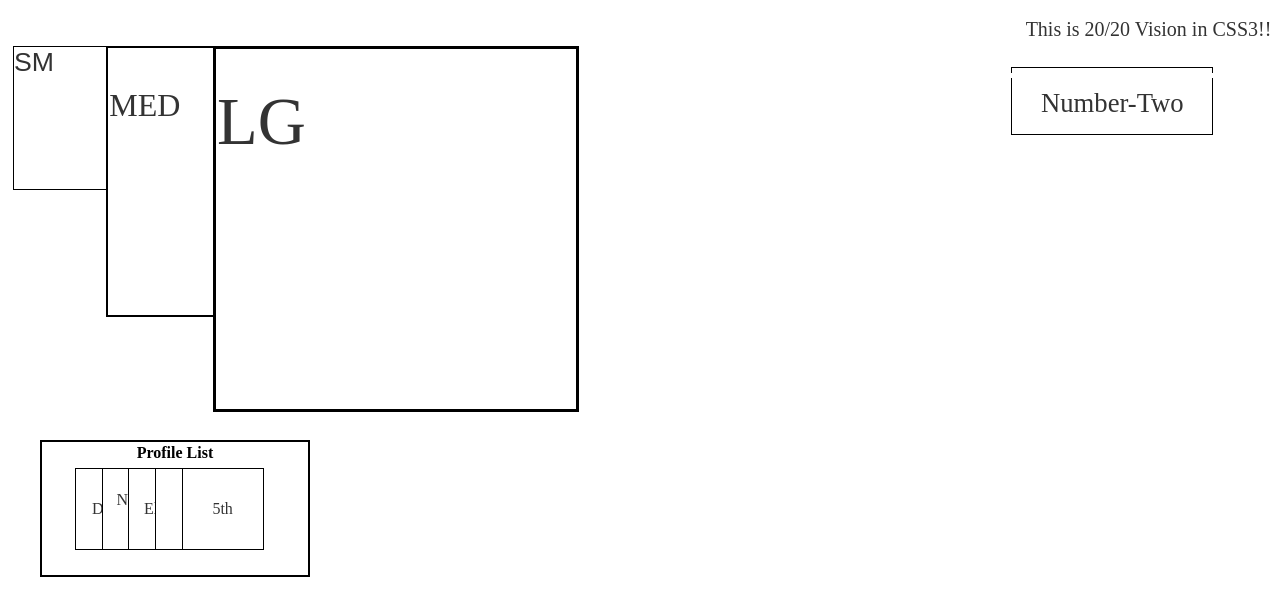
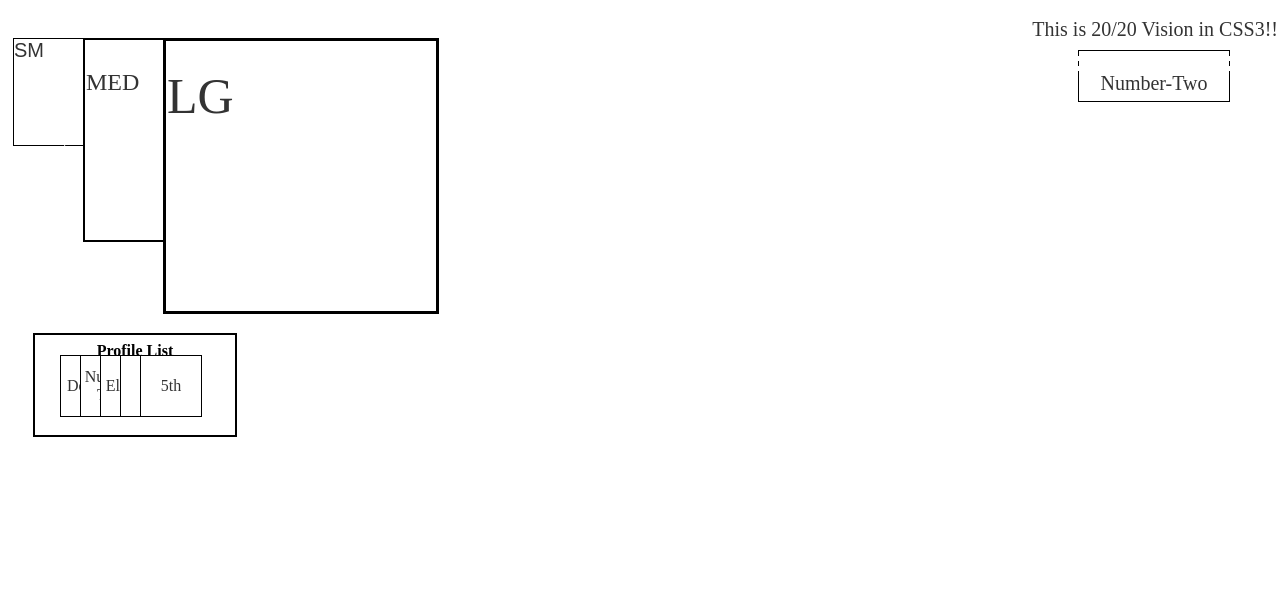
Before and after one commit to Youniform/Garden, a plain HTML site: page number-two.html in a window 1280 px wide. Shown: the top 616 px of the page. Drawn offline with Linux system fonts and the light colour scheme.

Commit message:
changed pt to px for everything, modified profile-list element and ul on the ellipses version

```diff
--- a/css/default.css
+++ b/css/default.css
@@ -23,15 +23,15 @@ ul, li{
 }
 
 .profile-list {
-	width:150pt;
+	width:150px;
 	height:auto;
-	padding:10pt;
+	padding:10px;
 	position:fixed;
 	background:#fff;
 	z-index:5;
 	display:block;
-	right:20pt;
-	top:150pt;
+	right:20px;
+	top:150px;
 	border: 2px solid #333;
 }
 
@@ -48,7 +48,7 @@ ul, li{
 }
 
 #number-two:hover {
-	width:150pt;
+	width:150px;
 	background:#333;
 	color:#fff;
 }
@@ -85,22 +85,22 @@ ul, li{
 }
 
 #profile-ul li {
-	height:50pt;
-	width:50pt;
+	height:50px;
+	width:50px;
 	border:1px solid #333;
 	display:flex;
 	flex-direction: column;
 	align-items:center;
 	justify-content:center;
 	text-align:center;
-	margin-top:5pt;
-	padding:5pt;
+	margin-top:5px;
+	padding:5px;
 }
 
 .container-small {
-	width: 100pt;
-	height:100pt;
-	padding:3pt;
+	width: 100px;
+	height:100px;
+	padding:3px;
 	border:1px solid black;
 	box-type:border-box;
 	-webkit-box-type:border-box;
@@ -108,9 +108,9 @@ ul, li{
 }
 
 .container-med {
-	width:200pt;
-	height:200pt;
-	padding:7pt;
+	width:200px;
+	height:200px;
+	padding:7px;
 	border:2px solid black;
 	box-type:border-box;
 	-webkit-box-type:border-box;
@@ -118,10 +118,10 @@ ul, li{
 }
 
 .container-large {
-	width:250pt;
-	height:250pt;
+	width:250px;
+	height:250px;
 	border:3px solid black;
-	padding:10pt;
+	padding:10px;
 	box-type:border-box;
 	-webkit-box-type:border-box;
 	-moz-box-type:border-box;
@@ -145,8 +145,8 @@ ul, li{
 .break {
 	width:100%;
 	height:5px;
-	margin-top:5pt;
-	margin-bottom:5pt;
+	margin-top:5px;
+	margin-bottom:5px;
 	background:black;
 	position:relative;
 }
@@ -162,11 +162,11 @@ ul, li{
 
 .profile {
 	position:fixed;
-	width:100pt;
-	height:55pt;
+	width:100px;
+	height:55px;
 	border:1px solid black;
-	top:5pt;
-	left:5pt;
+	top:5px;
+	left:5px;
 	color: brown;
 	background:#fff;
 	text-align:center;
@@ -181,7 +181,7 @@ ul, li{
 }
 
 .little-font {
-	font-size: 7pt;
+	font-size: 7px;
 }
 
 #second-specific-inner {
@@ -223,13 +223,13 @@ ul, li{
 #third-specific:hover > span, #third-specific:focus > span {
 	opacity:1;
 	color:orange;
-	font-size: 18pt;
+	font-size: 18px;
 	bottom:0;
 }
 
 .blank-space {
 	width:100%;
-	height:10pt;
+	height:10px;
 	display:block;
 	position:relative;
 }
--- a/css/ellipses.css
+++ b/css/ellipses.css
@@ -16,10 +16,10 @@
 }
 
 .container-small {
-	width: 100pt;
-	height:100pt;
+	width: 100px;
+	height:100px;
 	border-radius:25%;
-	padding:3pt;
+	padding:3px;
 	border:1px solid black;
 	box-type:border-box;
 	-webkit-box-type:border-box;
@@ -27,10 +27,10 @@
 }
 
 .container-med {
-	width:200pt;
-	height:200pt;
+	width:200px;
+	height:200px;
 	border-radius:50%;
-	padding:7pt;
+	padding:7px;
 	border:2px solid black;
 	background-color:#68e35f;
 	color:#fff;
@@ -40,18 +40,18 @@
 }
 
 .container-large {
-	width:250pt;
-	height:250pt;
+	width:250px;
+	height:250px;
 	border:3px solid #6471ed;
 	background-color:#6471ed;
 	border-radius:50%;
-	padding:10pt;
+	padding:10px;
 	box-type:border-box;
 	-webkit-box-type:border-box;
 	-moz-box-type:border-box;
 	position:absolute;
-	right:20pt;
-	top:100pt;
+	right:20px;
+	top:100px;
 }
 
 .responsive-img {
@@ -72,8 +72,8 @@
 .break {
 	width:100%;
 	height:5px;
-	margin-top:5pt;
-	margin-bottom:5pt;
+	margin-top:5px;
+	margin-bottom:5px;
 	background:black;
 	position:relative;
 }
@@ -89,12 +89,12 @@
 
 .profile {
 	position:fixed;
-	width:100pt;
-	height:75pt;
+	width:100px;
+	height:75px;
 	border-radius:50%;
 	border:1px solid black;
-	top:5pt;
-	left:5pt;
+	top:5px;
+	left:5px;
 	color: brown;
 	background:#fff;
 	text-align:center;
@@ -109,9 +109,69 @@
 	content: "Ellipses";
 }
 
+.profile-list {
+	width:100px;
+	height: 100px;
+	position:fixed;
+	background:#fff;
+	display:block;
+	left:20px;
+	top:300px;
+	border: 2px solid #333;
+	border-radius: 50px;
+}
+.profile-list h4 {
+	margin-top: 40px;
+}
+
+.profile-list ul {
+	margin-top: 50px;
+}
+
+#profile-ul {
+	overflow-y: hidden;
+	padding-left: 10px;
+    -webkit-transition: max-height 1s;
+    -moz-transition: max-height 1s;
+    -ms-transition: max-height 1s;
+    -o-transition: max-height 1s;
+    transition: max-height 1s;
+    overflow: hidden;
+    max-height: 0;
+}
+
+.profile-list:hover > #profile-ul {
+	max-height: 300px;
+}
+#profile-ul li {
+	height:80px;
+	width:80px;
+	border:2px solid #333;
+	display:flex;
+	flex-direction: column;
+	align-items:center;
+	justify-content:center;
+	text-align:center;
+	margin-top:5px;
+	border-radius: 40px;
+	z-index: 4;
+}
+#default:hover {
+	border: 2px solid blue;
+}
+
+#number-two:hover {
+	border: 2px solid red;
+}
+
+#ellipses:hover {
+	border:  2px solid green;
+}
+
 .little-font {
-	font-size: 7pt;
+	font-size: 7px;
 }
+
 
 #specific-biggest-inner {
 	border:none;
@@ -120,16 +180,16 @@
 }
 
 #specific-biggest-inner::after {
-	height:40pt;
-	font-size:20pt;
+	height:40px;
+	font-size:20px;
 	width:120p5;
 	position:absolute;
 	z-index:10;
-	left:70pt;
+	left:70px;
 	color:#fff;
 	content:"L a r g e s T";
 	text-align:center;
-	line-height:20pt;
+	line-height:20px;
 	opacity:1;
 	text-shadow:5px 5px #3946bf;
 }
@@ -171,13 +231,13 @@
 #third-specific:hover > span, #third-specific:focus > span {
 	opacity:1;
 	color:orange;
-	font-size: 18pt;
+	font-size: 18px;
 	bottom:0;
 }
 
 .blank-space {
 	width:100%;
-	height:10pt;
+	height:10px;
 	display:block;
 	position:relative;
 }
--- a/css/number-two.css
+++ b/css/number-two.css
@@ -17,13 +17,13 @@ ul li, ul a li, ul {
 	font-size:20px;
 	color:#333;
 	text-align:right;
-	padding-right:20pt;
+	padding-right:20px;
 }
 
 .container-small {
-	width: 100pt;
-	height:100pt;
-	padding:3pt;
+	width: 100px;
+	height:100px;
+	padding:3px;
 	border:1px solid black;
 	box-type:border-box;
 	-webkit-box-type:border-box;
@@ -32,13 +32,13 @@ ul li, ul a li, ul {
 	position:absolute;
 	z-index:1;
 	left:0;
-	top:25pt;
+	top:25px;
 }
 
 .container-med {
-	width:200pt;
-	height:200pt;
-	padding:7pt;
+	width:200px;
+	height:200px;
+	padding:7px;
 	border:2px solid black;
 	box-type:border-box;
 	-webkit-box-type:border-box;
@@ -46,15 +46,15 @@ ul li, ul a li, ul {
 	display:block;
 	position:absolute;
 	z-index:2;
-	left:70pt;
-	top:25pt;
+	left:70px;
+	top:25px;
 }
 
 .container-large {
-	width:250pt;
-	height:250pt;
+	width:250px;
+	height:250px;
 	border:3px solid black;
-	padding:10pt;
+	padding:10px;
 	box-type:border-box;
 	-webkit-box-type:border-box;
 	-moz-box-type:border-box;
@@ -63,8 +63,8 @@ ul li, ul a li, ul {
 	background-color:#fff;
 	color:#fff;
 	z-index:3;
-	left:150pt;
-	top:25pt;
+	left:150px;
+	top:25px;
 }
 
 .responsive-img {
@@ -85,8 +85,8 @@ ul li, ul a li, ul {
 .break {
 	width:100%;
 	height:5px;
-	margin-top:5pt;
-	margin-bottom:5pt;
+	margin-top:5px;
+	margin-bottom:5px;
 	background:#fff;
 	position:relative;
 }
@@ -101,11 +101,11 @@ ul li, ul a li, ul {
 
 .profile {
 	position:fixed;
-	width:150pt;
-	height:50pt;
+	width:150px;
+	height:50px;
 	border:1px solid black;
-	top:50pt;
-	right:50pt;
+	top:50px;
+	right:50px;
 	color: brown;
 	background:#fff;
 	text-align:center;
@@ -119,26 +119,26 @@ ul li, ul a li, ul {
 .profile p::after {
 	content:"Number-Two";
 	position:absolute;
-	line-height:15pt;
+	line-height:15px;
 	color:#333;
 	left:0;
 	text-align:center;
 	width:100%;
-	font-size:20pt;
+	font-size:20px;
 }
 
 .profile-list {
 	position:absolute;
-	top:320pt;
-	left:50pt;
+	top:320px;
+	left:50px;
 	border:2px solid black;
-	min-width:200pt;
-	height:100pt;
+	min-width:200px;
+	height:100px;
 	display:flex;
 	align-items: center;
 	justify-content: center;
 	z-index:10;
-	left:20pt;
+	left:20px;
 }
 
 .profile-list:hover {
@@ -149,7 +149,7 @@ ul li, ul a li, ul {
 .profile-list h4 {
 	display:flex;
 	align-self:flex-start;
-	top:-14pt;
+	top:-14px;
 	position:absolute;
 }
 
@@ -160,10 +160,10 @@ ul li, ul a li, ul {
 	align-items:center;
 	justify-content:center;
 	flex-flow:row wrap;
-	min-width:150pt;
-	height:65pt;
-	left:25pt;
-	top:20pt;
+	min-width:150px;
+	height:65px;
+	left:25px;
+	top:20px;
 }
 
 #profile-ul a {
@@ -172,10 +172,10 @@ ul li, ul a li, ul {
 
 #profile-ul a li {
 	display:inline-block;
-	width:50pt;
-	height:50pt;
+	width:50px;
+	height:50px;
 	border:1px solid black;
-	padding:5pt;
+	padding:5px;
 	display:flex;
 	align-items:center;
 	justify-content:center;
@@ -206,7 +206,7 @@ ul li, ul a li, ul {
 	position:absolute;
 	z-index:2;
 	top:0;
-	left:20pt;
+	left:20px;
 	background-color:#fff;
 }
 
@@ -214,7 +214,7 @@ ul li, ul a li, ul {
 	position:absolute;
 	z-index:3;
 	top:0;
-	left:40pt;
+	left:40px;
 	background-color:#fff;
 }
 
@@ -222,7 +222,7 @@ ul li, ul a li, ul {
 	position:absolute;
 	z-index:4;
 	top:0;
-	left:60pt;
+	left:60px;
 	background-color:#fff;
 }
 
@@ -230,7 +230,7 @@ ul li, ul a li, ul {
 	position:absolute;
 	z-index:5;
 	top:0;
-	left:80pt;
+	left:80px;
 	background-color:#fff;
 }
 .container-large .container-small {
@@ -239,17 +239,17 @@ ul li, ul a li, ul {
 
 #specific-biggest-inner::after {
 	width:100%;
-	height:50pt;
+	height:50px;
 	position:absolute;
 	content:"LG";
 	color:#333;
-	font-size:50pt;
+	font-size:50px;
 	top:0;
 	left:0;
 }
 
 .little-font {
-	font-size: 7pt;
+	font-size: 7px;
 }
 
 #second-specific-inner {
@@ -274,9 +274,9 @@ ul li, ul a li, ul {
 #second-specific-inner::after {
 	content:"MED";
 	color:#333;
-	font-size:24pt;
+	font-size:24px;
 	width:100%;
-	height:30pt;
+	height:30px;
 	left:0;
 	position:absolute;
 }
@@ -292,9 +292,9 @@ ul li, ul a li, ul {
 
 #third-specific::after {
 	content:"SM";
-	height:20pt;
+	height:20px;
 	width:100%;
-	font-size:20pt;
+	font-size:20px;
 	left:0;
 	top:0;
 	position:absolute;
@@ -317,13 +317,13 @@ ul li, ul a li, ul {
 #third-specific:hover > span, #third-specific:focus > span {
 	opacity:1;
 	color:orange;
-	font-size: 18pt;
+	font-size: 18px;
 	bottom:0;
 }
 
 .blank-space {
 	width:100%;
-	height:10pt;
+	height:10px;
 	display:block;
 	position:relative;
 }
```
